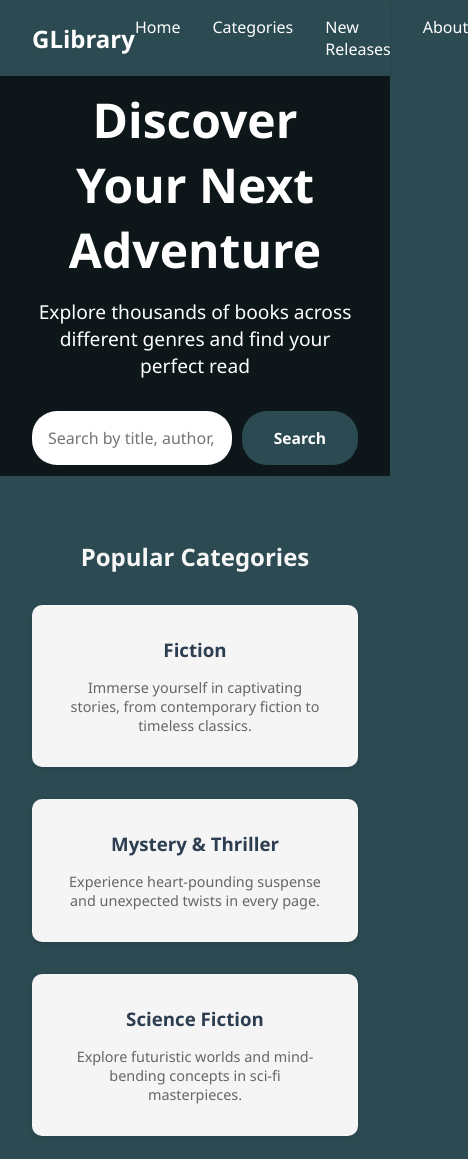
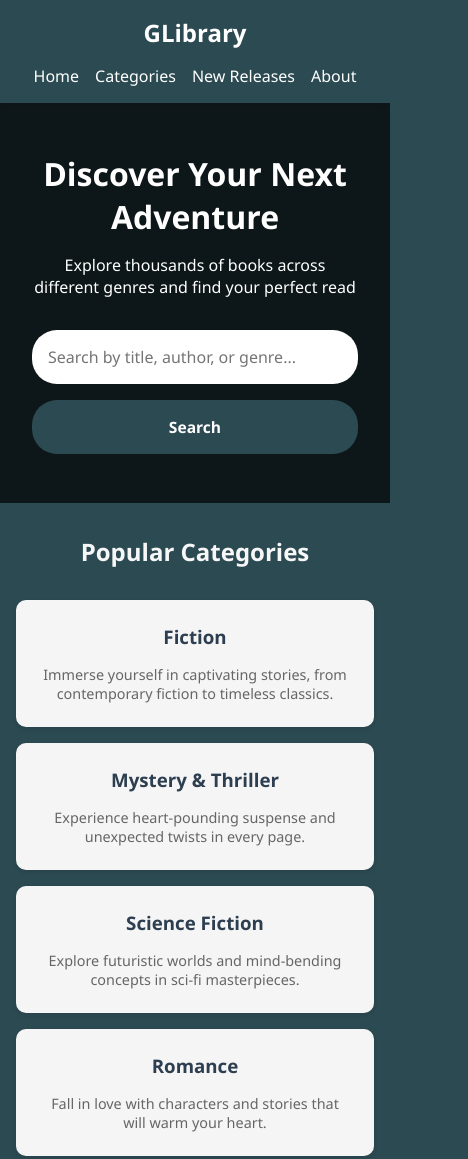
Before and after one commit to dipali705/my-website, a plain HTML site: page index.html in a window 390 px wide. Shown: the top 1159 px of the page, 468 px wide, since content can reach past the window. Drawn offline with Linux system fonts and the light colour scheme.

Commit message:
Update index.html
updated the size structure of the website
fixed the size adjustments according to device

```diff
--- a/index.html
+++ b/index.html
@@ -3,7 +3,7 @@
 <head>
     <meta charset="UTF-8">
     <meta name="viewport" content="width=device-width, initial-scale=1.0">
-    <title>BookVerse - Discover Your Next Read</title>
+    <title>GLibrary- Discover Your Next Read</title>
     <style>
         * {
             margin: 0;
@@ -14,6 +14,8 @@
 
         body {
             background-color:#2c4a52  ;
+            width: 100%;
+            overflow-x: hidden;
         }
 
         .navbar {
@@ -23,6 +25,7 @@
             justify-content: space-between;
             align-items: center;
             box-shadow: 0 2px 5px rgba(0,0,0,0.1);
+            width: 100%;
         }
 
         .logo {
@@ -58,6 +61,7 @@
             text-align: center;
             color: white;
             padding: 2rem;
+            width: 100%;
         }
 
         .hero h1 {
@@ -158,6 +162,7 @@
         .categories {
             padding: 4rem 2rem;
             text-align: center;
+            width: 100%;
         }
 
         .categories h2 {
@@ -171,6 +176,7 @@
             gap: 2rem;
             max-width: 1200px;
             margin: 0 auto;
+            width: 100%;
         }
 
         .category-card {
@@ -202,7 +208,65 @@
             text-align: center;
             padding: 2rem;
             margin-top: 4rem;
+            width: 100%;
         }
+
+        /* Mobile responsive styles */
+        @media (max-width: 768px) {
+            .navbar {
+                padding: 1rem;
+                flex-direction: column;
+                gap: 1rem;
+            }
+
+            .nav-links {
+                gap: 1rem;
+                flex-wrap: wrap;
+            }
+
+            .hero {
+                height: auto;
+                min-height: 400px;
+                padding: 2rem 1rem;
+            }
+
+            .hero h1 {
+                font-size: 2rem;
+            }
+
+            .hero p {
+                font-size: 1rem;
+                padding: 0 1rem;
+            }
+
+            .search-container {
+                flex-direction: column;
+                gap: 1rem;
+                padding: 0 1rem;
+            }
+
+            .search-button {
+                padding: 1rem 2rem;
+            }
+
+            .categories {
+                padding: 2rem 1rem;
+            }
+
+            .category-grid {
+                grid-template-columns: 1fr;
+                gap: 1rem;
+            }
+
+            .category-card {
+                padding: 1.5rem;
+            }
+
+            footer {
+                padding: 2rem 1rem;
+            }
+        }
+
     </style>
 </head>
 <body>
```
